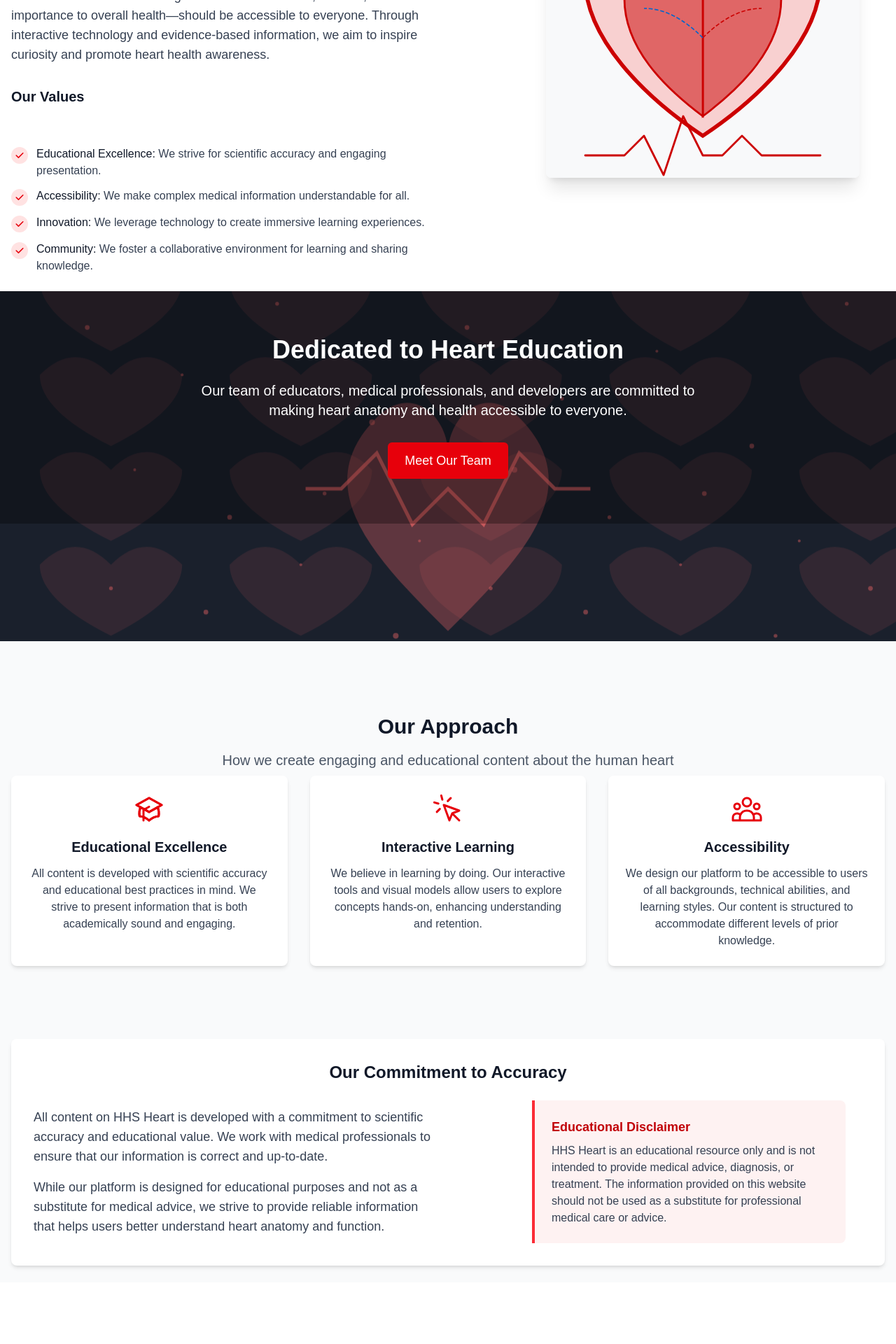
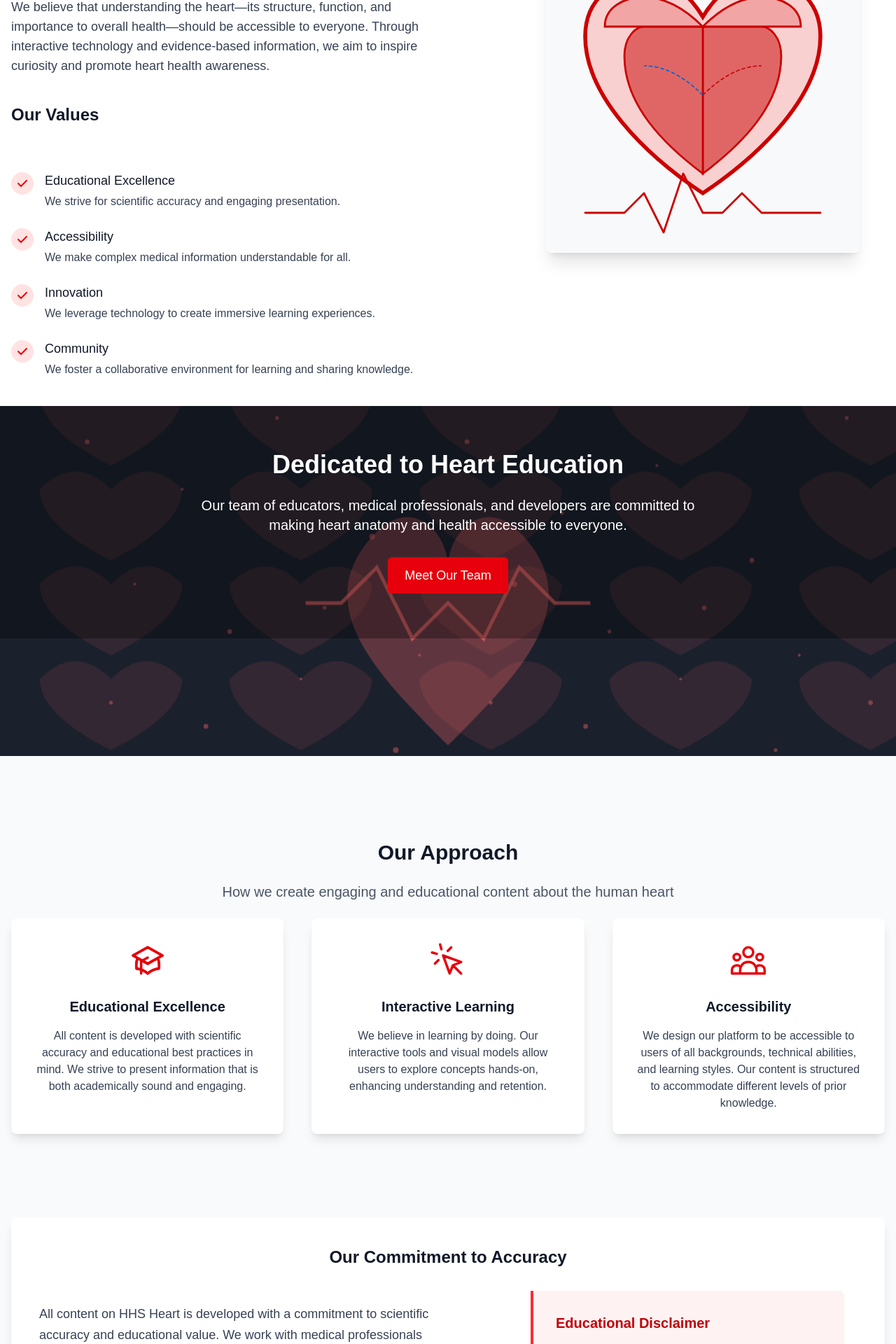
Before and after one commit to Xombi17/HHS-HEART-local, a Next.js app: page /about in a window 1280 px wide. Shown: the part 660-2580 px from the top of the page at 70% size. Built offline with nearby package versions, Linux system fonts and the light colour scheme.

Commit message:
about us fix

```diff
--- a/src/components/about/ApproachSection.tsx
+++ b/src/components/about/ApproachSection.tsx
@@ -9,10 +9,10 @@ const ApproachSection: React.FC = () => {
       title: 'Educational Excellence',
       description: 'All content is developed with scientific accuracy and educational best practices in mind. We strive to present information that is both academically sound and engaging.',
       icon: (
-        <svg className="w-12 h-12 text-red-600 dark:text-red-400" fill="none" viewBox="0 0 24 24" stroke="currentColor">
+        <svg className="w-14 h-14 text-red-600 dark:text-red-400" fill="none" viewBox="0 0 24 24" stroke="currentColor">
           <path strokeLinecap="round" strokeLinejoin="round" strokeWidth={1.5} d="M12 14l9-5-9-5-9 5 9 5z" />
           <path strokeLinecap="round" strokeLinejoin="round" strokeWidth={1.5} d="M12 14l6.16-3.422a12.083 12.083 0 01.665 6.479A11.952 11.952 0 0012 20.055a11.952 11.952 0 00-6.824-2.998 12.078 12.078 0 01.665-6.479L12 14z" />
-          <path strokeLinecap="round" strokeLinejoin="round" strokeWidth={1.5} d="M12 14l9-5-9-5-9 5 9 5zm0 0l6.16-3.422a12.083 12.083 0 01.665 6.479A11.952 11.952 0 0012 20.055a11.952 11.952 0 00-6.824-2.998 12.078 12.078 0 01.665-6.479L12 14zm-4 6v-7.5l4-2.222" />
+          <path strokeLinecap="round" strokeLinejoin="round" strokeWidth={1.5} d="M12 14l9-5-9-5-9 5 9 5zm0 0l6.16-3.422a12.083 12.083 0 01.665 6.479A11.952 11.952 0 0012 20.055a11.952 11.952 0 00-6.824-2.998a12.078 12.078 0 01.665-6.479L12 14zm-4 6v-7.5l4-2.222" />
         </svg>
       )
     },
@@ -20,7 +20,7 @@ const ApproachSection: React.FC = () => {
       title: 'Interactive Learning',
       description: 'We believe in learning by doing. Our interactive tools and visual models allow users to explore concepts hands-on, enhancing understanding and retention.',
       icon: (
-        <svg className="w-12 h-12 text-red-600 dark:text-red-400" fill="none" viewBox="0 0 24 24" stroke="currentColor">
+        <svg className="w-14 h-14 text-red-600 dark:text-red-400" fill="none" viewBox="0 0 24 24" stroke="currentColor">
           <path strokeLinecap="round" strokeLinejoin="round" strokeWidth={1.5} d="M15 15l-2 5L9 9l11 4-5 2zm0 0l5 5M7.188 2.239l.777 2.897M5.136 7.965l-2.898-.777M13.95 4.05l-2.122 2.122m-5.657 5.656l-2.12 2.122" />
         </svg>
       )
@@ -29,7 +29,7 @@ const ApproachSection: React.FC = () => {
       title: 'Accessibility',
       description: 'We design our platform to be accessible to users of all backgrounds, technical abilities, and learning styles. Our content is structured to accommodate different levels of prior knowledge.',
       icon: (
-        <svg className="w-12 h-12 text-red-600 dark:text-red-400" fill="none" viewBox="0 0 24 24" stroke="currentColor">
+        <svg className="w-14 h-14 text-red-600 dark:text-red-400" fill="none" viewBox="0 0 24 24" stroke="currentColor">
           <path strokeLinecap="round" strokeLinejoin="round" strokeWidth={1.5} d="M17 20h5v-2a3 3 0 00-5.356-1.857M17 20H7m10 0v-2c0-.656-.126-1.283-.356-1.857M7 20H2v-2a3 3 0 015.356-1.857M7 20v-2c0-.656.126-1.283.356-1.857m0 0a5.002 5.002 0 019.288 0M15 7a3 3 0 11-6 0 3 3 0 016 0zm6 3a2 2 0 11-4 0 2 2 0 014 0zM7 10a2 2 0 11-4 0 2 2 0 014 0z" />
         </svg>
       )
@@ -37,10 +37,10 @@ const ApproachSection: React.FC = () => {
   ];
 
   return (
-    <section className="py-16 bg-gray-50 dark:bg-gray-900">
+    <section className="py-20 bg-gray-50 dark:bg-gray-900">
       <div className="container mx-auto px-4">
-        <AnimatedSection animation="slideUp" className="text-center mb-12">
-          <h2 className="text-3xl font-bold text-gray-900 dark:text-white mb-4">
+        <AnimatedSection animation="slideUp" className="text-center mb-16">
+          <h2 className="text-3xl font-bold text-gray-900 dark:text-white mb-6">
             Our Approach
           </h2>
           <p className="text-xl text-gray-600 dark:text-gray-400 max-w-3xl mx-auto">
@@ -48,18 +48,18 @@ const ApproachSection: React.FC = () => {
           </p>
         </AnimatedSection>
 
-        <div className="grid grid-cols-1 md:grid-cols-3 gap-8">
+        <div className="grid grid-cols-1 md:grid-cols-3 gap-10">
           {approaches.map((approach, index) => (
             <AnimatedSection
               key={index}
               animation="fadeIn"
               delay={index * 200}
-              className="bg-white dark:bg-gray-800 rounded-lg shadow-md p-6 transition-transform duration-300 hover:shadow-lg hover:-translate-y-1"
+              className="bg-white dark:bg-gray-800 rounded-lg shadow-lg p-8 transition-transform duration-300 hover:shadow-xl hover:-translate-y-1"
             >
-              <div className="flex justify-center mb-4">
+              <div className="flex justify-center mb-6">
                 {approach.icon}
               </div>
-              <h3 className="text-xl font-semibold text-gray-900 dark:text-white mb-3 text-center">
+              <h3 className="text-xl font-semibold text-gray-900 dark:text-white mb-4 text-center">
                 {approach.title}
               </h3>
               <p className="text-gray-700 dark:text-gray-300 text-center">
@@ -69,27 +69,27 @@ const ApproachSection: React.FC = () => {
           ))}
         </div>
 
-        <AnimatedSection animation="slideUp" delay={300} className="mt-16 bg-white dark:bg-gray-800 rounded-lg shadow-md p-8">
-          <h3 className="text-2xl font-semibold text-gray-900 dark:text-white mb-6 text-center">
+        <AnimatedSection animation="slideUp" delay={300} className="mt-20 bg-white dark:bg-gray-800 rounded-lg shadow-lg p-10">
+          <h3 className="text-2xl font-semibold text-gray-900 dark:text-white mb-8 text-center">
             Our Commitment to Accuracy
           </h3>
-          <div className="flex flex-col md:flex-row items-center gap-8">
+          <div className="flex flex-col md:flex-row items-center gap-10">
             <AnimatedSection animation="slideRight" delay={400} className="md:w-1/2">
-              <p className="text-lg text-gray-700 dark:text-gray-300 mb-4">
+              <p className="text-lg text-gray-700 dark:text-gray-300 mb-6 leading-relaxed">
                 All content on HHS Heart is developed with a commitment to scientific accuracy and educational value.
                 We work with medical professionals to ensure that our information is correct and up-to-date.
               </p>
-              <p className="text-lg text-gray-700 dark:text-gray-300">
+              <p className="text-lg text-gray-700 dark:text-gray-300 leading-relaxed">
                 While our platform is designed for educational purposes and not as a substitute for medical advice,
                 we strive to provide reliable information that helps users better understand heart anatomy and function.
               </p>
             </AnimatedSection>
             <AnimatedSection animation="slideLeft" delay={400} className="md:w-1/2 flex justify-center">
-              <div className="bg-red-50 dark:bg-red-900/20 border-l-4 border-red-500 p-6 rounded-r-lg max-w-md">
-                <h4 className="text-lg font-semibold text-red-700 dark:text-red-400 mb-2">
+              <div className="bg-red-50 dark:bg-red-900/20 border-l-4 border-red-500 p-8 rounded-r-lg max-w-md">
+                <h4 className="text-xl font-semibold text-red-700 dark:text-red-400 mb-4">
                   Educational Disclaimer
                 </h4>
-                <p className="text-gray-700 dark:text-gray-300">
+                <p className="text-gray-700 dark:text-gray-300 leading-relaxed">
                   HHS Heart is an educational resource only and is not intended to provide medical advice,
                   diagnosis, or treatment. The information provided on this website should not be used as a
                   substitute for professional medical care or advice.
--- a/src/components/about/DisclaimerSection.tsx
+++ b/src/components/about/DisclaimerSection.tsx
@@ -5,19 +5,19 @@ import AnimatedSection from '../common/AnimatedSection';
 
 export default function DisclaimerSection() {
   return (
-    <section className="py-16 bg-gray-50 dark:bg-gray-900">
+    <section className="py-20 bg-gray-50 dark:bg-gray-900">
       <div className="container mx-auto px-4">
         <div className="max-w-4xl mx-auto">
-          <AnimatedSection animation="slideUp" className="text-center mb-8">
+          <AnimatedSection animation="slideUp" className="text-center mb-10">
             <h2 className="text-3xl font-bold text-gray-900 dark:text-white">
               Disclaimer
             </h2>
           </AnimatedSection>
 
-          <AnimatedSection animation="fadeIn" delay={200} className="bg-white dark:bg-gray-800 rounded-lg shadow-lg p-8 border-l-4 border-yellow-500">
-            <div className="flex items-start mb-6">
+          <AnimatedSection animation="fadeIn" delay={200} className="bg-white dark:bg-gray-800 rounded-lg shadow-lg p-10 border-l-4 border-yellow-500">
+            <div className="flex items-start mb-8">
               <svg
-                className="w-8 h-8 text-yellow-500 mr-4 flex-shrink-0"
+                className="w-10 h-10 text-yellow-500 mr-5 flex-shrink-0"
                 fill="none"
                 stroke="currentColor"
                 viewBox="0 0 24 24"
@@ -30,21 +30,21 @@ export default function DisclaimerSection() {
                   d="M12 9v2m0 4h.01m-6.938 4h13.856c1.54 0 2.502-1.667 1.732-3L13.732 4c-.77-1.333-2.694-1.333-3.464 0L3.34 16c-.77 1.333.192 3 1.732 3z"
                 />
               </svg>
-              <p className="text-lg text-gray-700 dark:text-gray-300 font-medium">
+              <p className="text-xl text-gray-700 dark:text-gray-300 font-medium">
                 Educational Purpose Only
               </p>
             </div>
 
-            <AnimatedSection animation="slideUp" delay={300} className="mb-4">
-              <p className="text-gray-700 dark:text-gray-300 leading-relaxed">
+            <AnimatedSection animation="slideUp" delay={300} className="mb-6">
+              <p className="text-lg text-gray-700 dark:text-gray-300 leading-relaxed">
                 HHS Heart is an educational resource only and is not intended to provide medical advice,
                 diagnosis, or treatment. The information provided on this website should not be used as a
                 substitute for professional medical care or advice.
               </p>
             </AnimatedSection>
 
-            <AnimatedSection animation="slideUp" delay={400} className="mb-4">
-              <p className="text-gray-700 dark:text-gray-300 leading-relaxed">
+            <AnimatedSection animation="slideUp" delay={400} className="mb-6">
+              <p className="text-lg text-gray-700 dark:text-gray-300 leading-relaxed">
                 The tools, calculators, and simulations provided are for educational and informational
                 purposes only. They are designed to help understand concepts related to heart health but
                 should not be used to make health decisions without consulting a healthcare professional.
@@ -52,7 +52,7 @@ export default function DisclaimerSection() {
             </AnimatedSection>
 
             <AnimatedSection animation="slideUp" delay={500}>
-              <p className="text-gray-700 dark:text-gray-300 leading-relaxed">
+              <p className="text-lg text-gray-700 dark:text-gray-300 leading-relaxed">
                 Always consult with qualified healthcare providers for any questions or concerns regarding
                 your health or the health of others.
               </p>
--- a/src/components/about/MissionSection.tsx
+++ b/src/components/about/MissionSection.tsx
@@ -6,7 +6,7 @@ import AnimatedSection from '../common/AnimatedSection';
 
 const MissionSection: React.FC = () => {
   return (
-    <section className="py-16 bg-white dark:bg-gray-800">
+    <section className="py-20 bg-white dark:bg-gray-800">
       <div className="container mx-auto px-4">
         <div className="grid grid-cols-1 lg:grid-cols-2 gap-12 items-center">
           <AnimatedSection animation="slideRight" className="order-2 lg:order-1">
@@ -19,55 +19,59 @@ const MissionSection: React.FC = () => {
               complex medical concepts into accessible learning experiences for students, educators, healthcare
               professionals, and curious minds.
             </p>
-            <p className="text-lg text-gray-700 dark:text-gray-300 mb-6">
+            <p className="text-lg text-gray-700 dark:text-gray-300 mb-8">
               We believe that understanding the heart—its structure, function, and importance to overall health—should
               be accessible to everyone. Through interactive technology and evidence-based information, we aim to
               inspire curiosity and promote heart health awareness.
             </p>
 
-            <div className="mt-8">
-              <h3 className="text-xl font-semibold text-gray-900 dark:text-white mb-4">
+            <div className="mt-10">
+              <h3 className="text-2xl font-semibold text-gray-900 dark:text-white mb-6">
                 Our Values
               </h3>
-              <ul className="space-y-3">
+              <ul className="space-y-6">
                 <AnimatedSection animation="slideUp" delay={100} className="flex items-start">
-                  <span className="flex-shrink-0 w-6 h-6 rounded-full bg-red-100 dark:bg-red-900/30 flex items-center justify-center mr-3 mt-0.5">
-                    <svg className="w-4 h-4 text-red-600 dark:text-red-400" fill="currentColor" viewBox="0 0 20 20">
+                  <span className="flex-shrink-0 w-8 h-8 rounded-full bg-red-100 dark:bg-red-900/30 flex items-center justify-center mr-4 mt-0.5">
+                    <svg className="w-5 h-5 text-red-600 dark:text-red-400" fill="currentColor" viewBox="0 0 20 20">
                       <path fillRule="evenodd" d="M16.707 5.293a1 1 0 010 1.414l-8 8a1 1 0 01-1.414 0l-4-4a1 1 0 011.414-1.414L8 12.586l7.293-7.293a1 1 0 011.414 0z" clipRule="evenodd" />
                     </svg>
                   </span>
                   <span className="text-gray-700 dark:text-gray-300">
-                    <strong className="font-medium text-gray-900 dark:text-white">Educational Excellence:</strong> We strive for scientific accuracy and engaging presentation.
+                    <strong className="text-lg font-medium text-gray-900 dark:text-white block mb-1">Educational Excellence</strong>
+                    We strive for scientific accuracy and engaging presentation.
                   </span>
                 </AnimatedSection>
                 <AnimatedSection animation="slideUp" delay={200} className="flex items-start">
-                  <span className="flex-shrink-0 w-6 h-6 rounded-full bg-red-100 dark:bg-red-900/30 flex items-center justify-center mr-3 mt-0.5">
-                    <svg className="w-4 h-4 text-red-600 dark:text-red-400" fill="currentColor" viewBox="0 0 20 20">
+                  <span className="flex-shrink-0 w-8 h-8 rounded-full bg-red-100 dark:bg-red-900/30 flex items-center justify-center mr-4 mt-0.5">
+                    <svg className="w-5 h-5 text-red-600 dark:text-red-400" fill="currentColor" viewBox="0 0 20 20">
                       <path fillRule="evenodd" d="M16.707 5.293a1 1 0 010 1.414l-8 8a1 1 0 01-1.414 0l-4-4a1 1 0 011.414-1.414L8 12.586l7.293-7.293a1 1 0 011.414 0z" clipRule="evenodd" />
                     </svg>
                   </span>
                   <span className="text-gray-700 dark:text-gray-300">
-                    <strong className="font-medium text-gray-900 dark:text-white">Accessibility:</strong> We make complex medical information understandable for all.
+                    <strong className="text-lg font-medium text-gray-900 dark:text-white block mb-1">Accessibility</strong>
+                    We make complex medical information understandable for all.
                   </span>
                 </AnimatedSection>
                 <AnimatedSection animation="slideUp" delay={300} className="flex items-start">
-                  <span className="flex-shrink-0 w-6 h-6 rounded-full bg-red-100 dark:bg-red-900/30 flex items-center justify-center mr-3 mt-0.5">
-                    <svg className="w-4 h-4 text-red-600 dark:text-red-400" fill="currentColor" viewBox="0 0 20 20">
+                  <span className="flex-shrink-0 w-8 h-8 rounded-full bg-red-100 dark:bg-red-900/30 flex items-center justify-center mr-4 mt-0.5">
+                    <svg className="w-5 h-5 text-red-600 dark:text-red-400" fill="currentColor" viewBox="0 0 20 20">
                       <path fillRule="evenodd" d="M16.707 5.293a1 1 0 010 1.414l-8 8a1 1 0 01-1.414 0l-4-4a1 1 0 011.414-1.414L8 12.586l7.293-7.293a1 1 0 011.414 0z" clipRule="evenodd" />
                     </svg>
                   </span>
                   <span className="text-gray-700 dark:text-gray-300">
-                    <strong className="font-medium text-gray-900 dark:text-white">Innovation:</strong> We leverage technology to create immersive learning experiences.
+                    <strong className="text-lg font-medium text-gray-900 dark:text-white block mb-1">Innovation</strong>
+                    We leverage technology to create immersive learning experiences.
                   </span>
                 </AnimatedSection>
                 <AnimatedSection animation="slideUp" delay={400} className="flex items-start">
-                  <span className="flex-shrink-0 w-6 h-6 rounded-full bg-red-100 dark:bg-red-900/30 flex items-center justify-center mr-3 mt-0.5">
-                    <svg className="w-4 h-4 text-red-600 dark:text-red-400" fill="currentColor" viewBox="0 0 20 20">
+                  <span className="flex-shrink-0 w-8 h-8 rounded-full bg-red-100 dark:bg-red-900/30 flex items-center justify-center mr-4 mt-0.5">
+                    <svg className="w-5 h-5 text-red-600 dark:text-red-400" fill="currentColor" viewBox="0 0 20 20">
                       <path fillRule="evenodd" d="M16.707 5.293a1 1 0 010 1.414l-8 8a1 1 0 01-1.414 0l-4-4a1 1 0 011.414-1.414L8 12.586l7.293-7.293a1 1 0 011.414 0z" clipRule="evenodd" />
                     </svg>
                   </span>
                   <span className="text-gray-700 dark:text-gray-300">
-                    <strong className="font-medium text-gray-900 dark:text-white">Community:</strong> We foster a collaborative environment for learning and sharing knowledge.
+                    <strong className="text-lg font-medium text-gray-900 dark:text-white block mb-1">Community</strong>
+                    We foster a collaborative environment for learning and sharing knowledge.
                   </span>
                 </AnimatedSection>
               </ul>
@@ -75,12 +79,12 @@ const MissionSection: React.FC = () => {
           </AnimatedSection>
 
           <AnimatedSection animation="slideLeft" className="order-1 lg:order-2 flex justify-center">
-            <div className="relative w-full max-w-md h-[400px] rounded-lg overflow-hidden shadow-xl">
+            <div className="relative w-full max-w-md h-[450px] rounded-lg overflow-hidden shadow-xl">
               <Image
                 src="/images/heart-illustration.svg"
                 alt="Heart Illustration"
                 fill
-                className="object-cover"
+                className="object-contain"
               />
             </div>
           </AnimatedSection>
--- a/src/components/about/TeamSection.tsx
+++ b/src/components/about/TeamSection.tsx
@@ -89,10 +89,10 @@ interface TeamSectionProps {
 
 const TeamSection: React.FC<TeamSectionProps> = ({ teamMembers = placeholderTeam }) => {
   return (
-    <section id="team-section" className="py-16 bg-white dark:bg-gray-900 scroll-mt-20">
+    <section id="team-section" className="py-20 bg-white dark:bg-gray-900 scroll-mt-20">
       <div className="container mx-auto px-4">
-        <AnimatedSection animation="slideUp" className="text-center mb-12">
-          <h2 className="text-3xl font-bold text-gray-900 dark:text-white mb-4">
+        <AnimatedSection animation="slideUp" className="text-center mb-16">
+          <h2 className="text-3xl font-bold text-gray-900 dark:text-white mb-6">
             Our Team
           </h2>
           <p className="text-xl text-gray-600 dark:text-gray-400 max-w-3xl mx-auto">
@@ -100,7 +100,7 @@ const TeamSection: React.FC<TeamSectionProps> = ({ teamMembers = placeholderTeam
           </p>
         </AnimatedSection>
 
-        <div className="grid grid-cols-1 sm:grid-cols-2 lg:grid-cols-3 xl:grid-cols-4 gap-8">
+        <div className="grid grid-cols-1 sm:grid-cols-2 lg:grid-cols-3 xl:grid-cols-4 gap-10">
           {teamMembers.map((member, index) => (
             <AnimatedSection
               key={index}
--- a/src/components/common/AnimatedSection.tsx
+++ b/src/components/common/AnimatedSection.tsx
@@ -24,7 +24,35 @@ const AnimatedSection: React.FC<AnimatedSectionProps> = ({
   triggerOnce = true,
   id,
 }) => {
-  const [ref, isVisible] = useInView({ threshold, triggerOnce });
+  const [isVisible, setIsVisible] = React.useState(false);
+  const ref = React.useRef<HTMLDivElement>(null);
+
+  React.useEffect(() => {
+    const observer = new IntersectionObserver(
+      ([entry]) => {
+        if (entry.isIntersecting) {
+          setIsVisible(true);
+          if (triggerOnce && ref.current) {
+            observer.unobserve(ref.current);
+          }
+        } else if (!triggerOnce) {
+          setIsVisible(false);
+        }
+      },
+      { threshold }
+    );
+
+    const currentRef = ref.current;
+    if (currentRef) {
+      observer.observe(currentRef);
+    }
+
+    return () => {
+      if (currentRef) {
+        observer.unobserve(currentRef);
+      }
+    };
+  }, [threshold, triggerOnce]);
 
   // Get animation classes
   const animationClass = animations[animation];
@@ -34,14 +62,14 @@ const AnimatedSection: React.FC<AnimatedSectionProps> = ({
   const delayStyle = delay ? { transitionDelay: `${delay}ms` } : {};
 
   return (
-    <section
+    <div
       ref={ref}
       id={id}
       className={`${className} ${animationClass} ${isVisible ? visibleClass : ''}`}
       style={delayStyle}
     >
       {children}
-    </section>
+    </div>
   );
 };
 
--- a/src/utils/animationUtils.ts
+++ b/src/utils/animationUtils.ts
@@ -7,11 +7,11 @@ import { useEffect, useState, useRef, RefObject } from 'react';
  * @param options IntersectionObserver options
  * @returns [ref, isVisible] - Ref to attach to the element and boolean indicating if element is visible
  */
-export const useInView = (
+export const useInView = <T extends HTMLElement>(
   options = { threshold: 0.1, triggerOnce: true }
-): [RefObject<HTMLElement | null>, boolean] => {
+): [RefObject<T>, boolean] => {
   const [isVisible, setIsVisible] = useState(false);
-  const ref = useRef<HTMLElement>(null);
+  const ref = useRef<T>(null);
   const { threshold, triggerOnce } = options;
 
   useEffect(() => {
```
Also changed, not shown: src/components/about/ContactSection.tsx (+33 -31 lines), src/components/about/TeamMember.tsx (+13 -13 lines).
